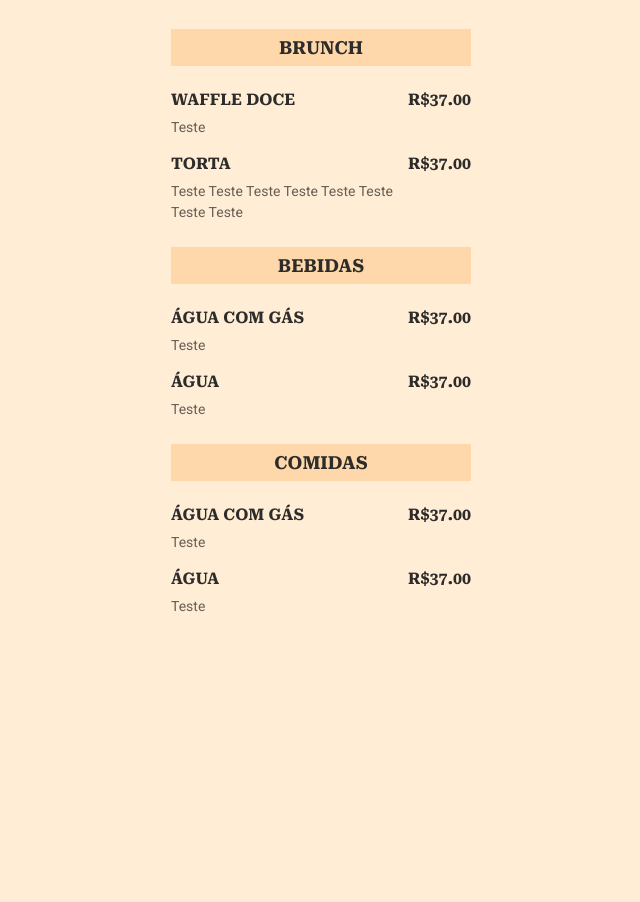
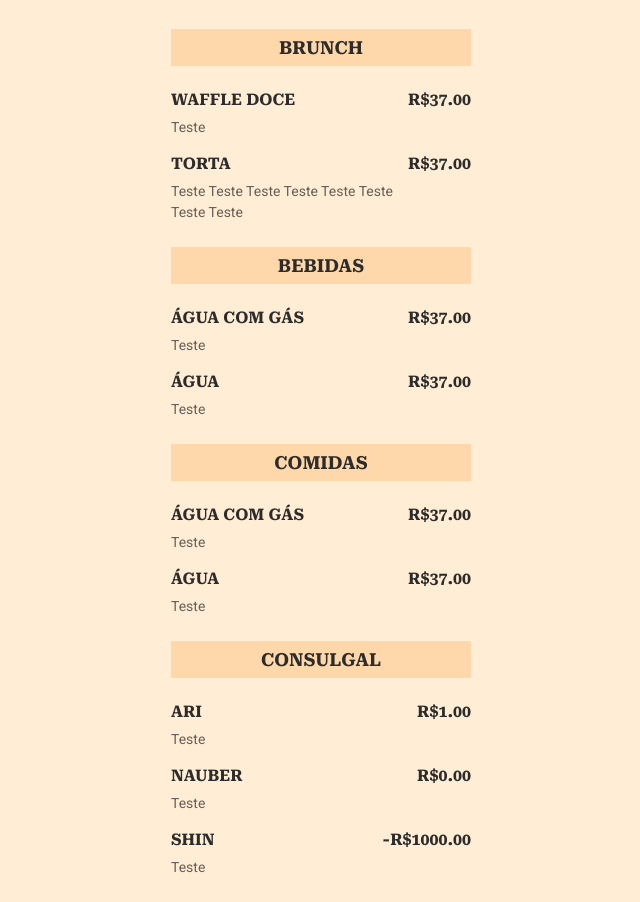
Before and after one commit to Edpow/maratona-explorer-3, a plain HTML site: page index.html in a window 1280 px wide. Shown: the part 88-990 px from the top of the page, without its empty margins (319-959 px from the left). Before the commit the page ends 800 px from the top, so only its background shows below. Drawn offline with Linux system fonts and the light colour scheme.

Commit message:
Teste Consulgal

```diff
--- a/index.html
+++ b/index.html
@@ -88,5 +88,38 @@
         </li>
       </ul>
     </section>
+
+    <section>
+      <h2>Consulgal</h2>
+      <ul>
+        <li>
+          <div class="details">
+            <h3>Ari</h3>
+            <p class="description">Teste</p>
+          </div>
+          <strong class="price">
+            R$1.00
+          </strong>
+        </li>
+        <li>
+          <div class="details">
+            <h3>Nauber</h3>
+            <p class="description">Teste</p>
+          </div>
+          <strong class="price">
+            R$0.00
+          </strong>
+        </li>
+        <li>
+          <div class="details">
+            <h3>Shin</h3>
+            <p class="description">Teste</p>
+          </div>
+          <strong class="price">
+            -R$1000.00
+          </strong>
+        </li>
+      </ul>
+    </section>
   </body>
 </html>
```
